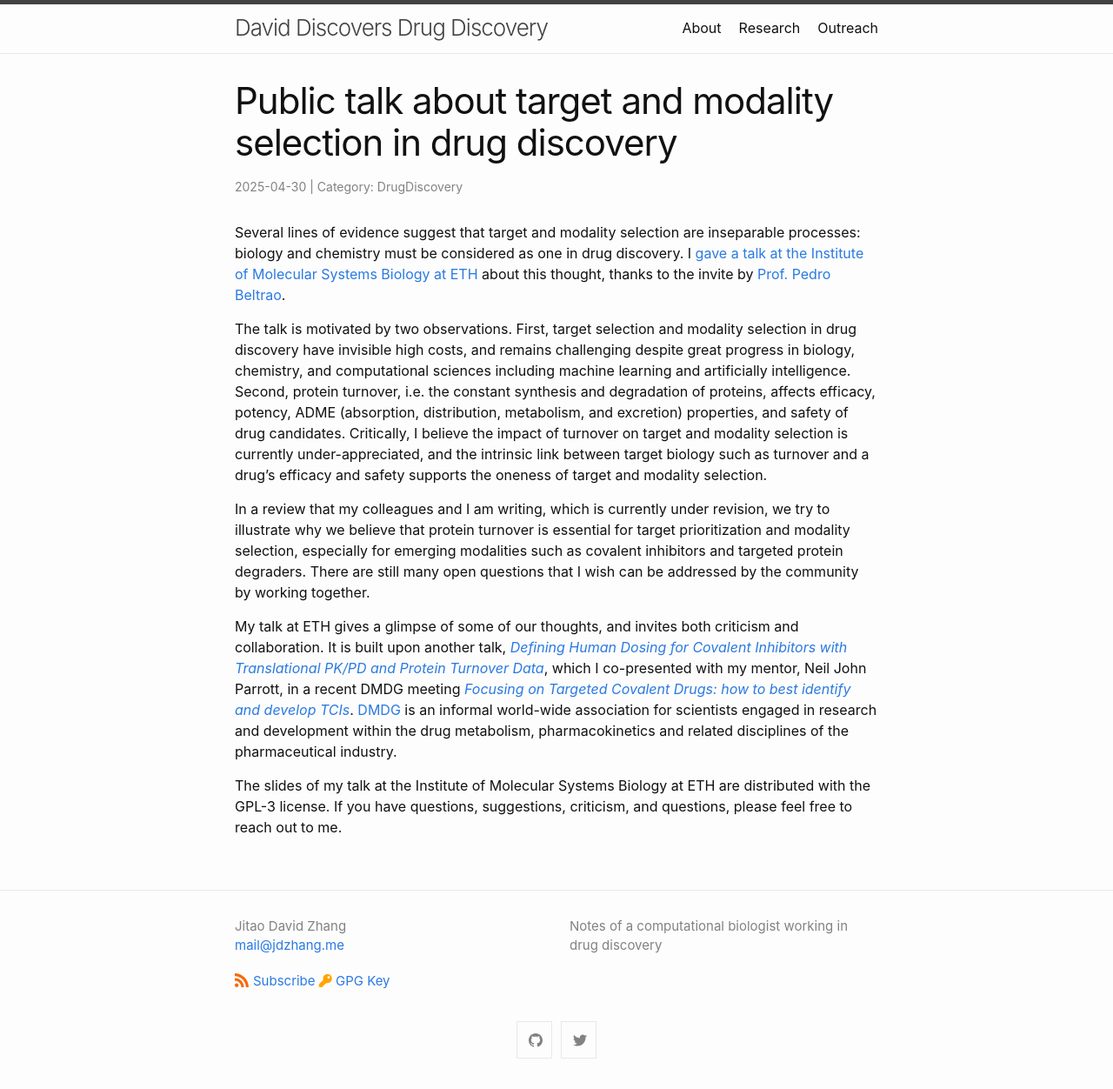
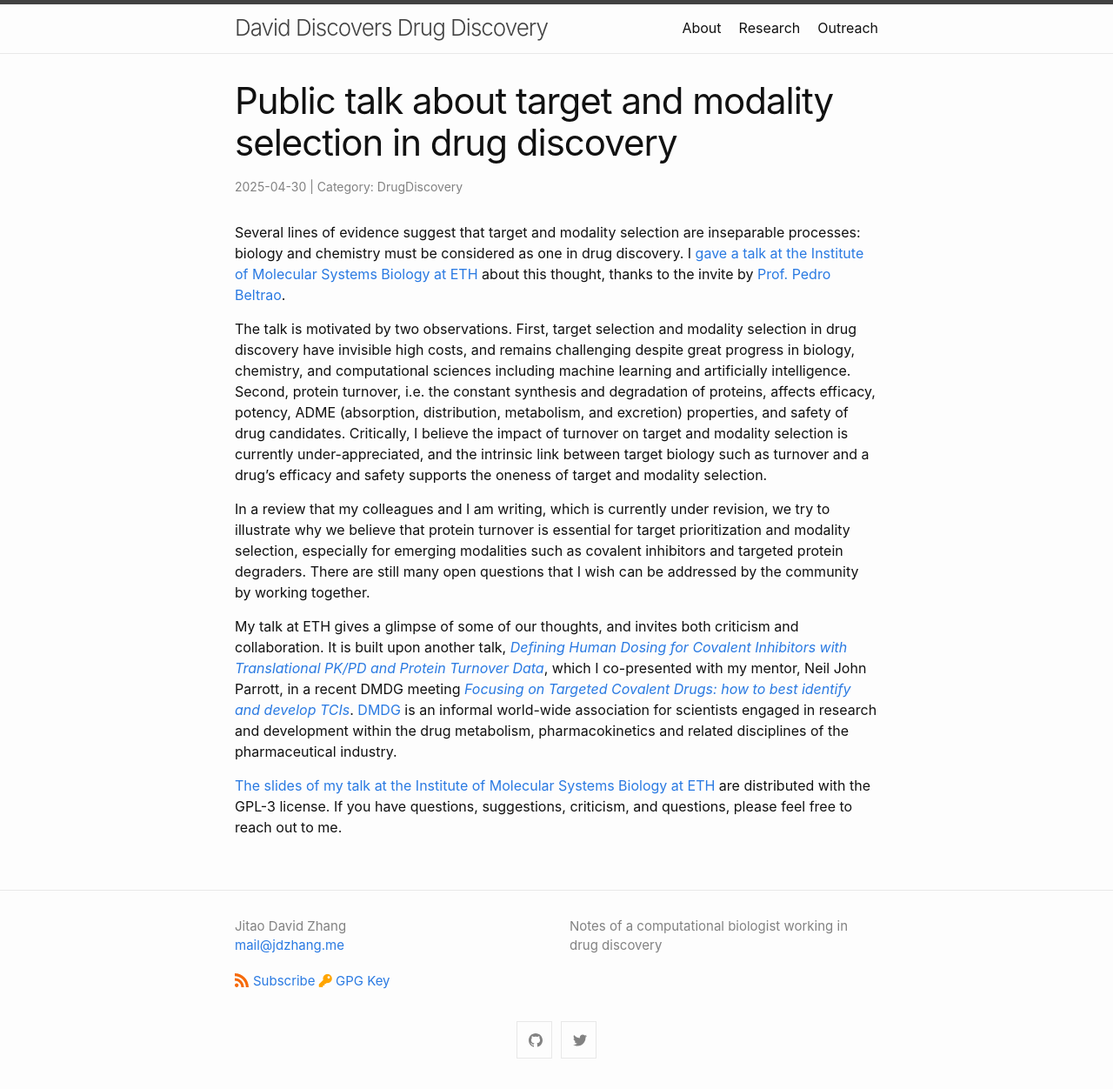
Before and after one commit to Accio/accio.github.io, a Jekyll site: the page built from _posts/2025-04-30-IMSB-ETH.md, in a window 1280 px wide. Shown: the whole page at 87% size. Built offline with Jekyll 4.4.1, drawn with Linux system fonts in a browser that asks for light colours; comment, search, counter and statistics services are not loaded; part of the change alters nothing that is shown.

```diff
--- a/_posts/2025-04-30-IMSB-ETH.md
+++ b/_posts/2025-04-30-IMSB-ETH.md
@@ -13,4 +13,4 @@ In a review that my colleagues and I am writing, which is currently under revisi
 
 My talk at ETH gives a glimpse of some of our thoughts, and invites both criticism and collaboration. It is built upon another talk, [*Defining Human Dosing for Covalent Inhibitors with Translational PK/PD and Protein Turnover Data*]({{ site.url}}/assets/pdf/2025-04-NeilParrott-JitaoDavidZhang-DMDG-Targeting-Covalent-Inhibitors.pdf), which I co-presented with my mentor, Neil John Parrott, in a recent DMDG meeting [*Focusing on Targeted Covalent Drugs: how to best identify and develop TCIs*]({{ site.url}}/assets/pdf/2025-04-NeilParrott-JitaoDavidZhang-DMDG-DelegateBook.pdf). [DMDG](https://www.dmdg.org/) is an informal world-wide association for scientists engaged in research and development within the drug metabolism, pharmacokinetics and related disciplines of the pharmaceutical industry.
 
-The slides of my talk at the Institute of Molecular Systems Biology at ETH are distributed with the GPL-3 license. If you have questions, suggestions, criticism, and questions, please feel free to reach out to me.
+[The slides of my talk at the Institute of Molecular Systems Biology at ETH]({{ site.url}}/assets/pdf/2025-04-JitaoDavidZhang-ETH-IMSB.pdf) are distributed with the GPL-3 license. If you have questions, suggestions, criticism, and questions, please feel free to reach out to me.
```
